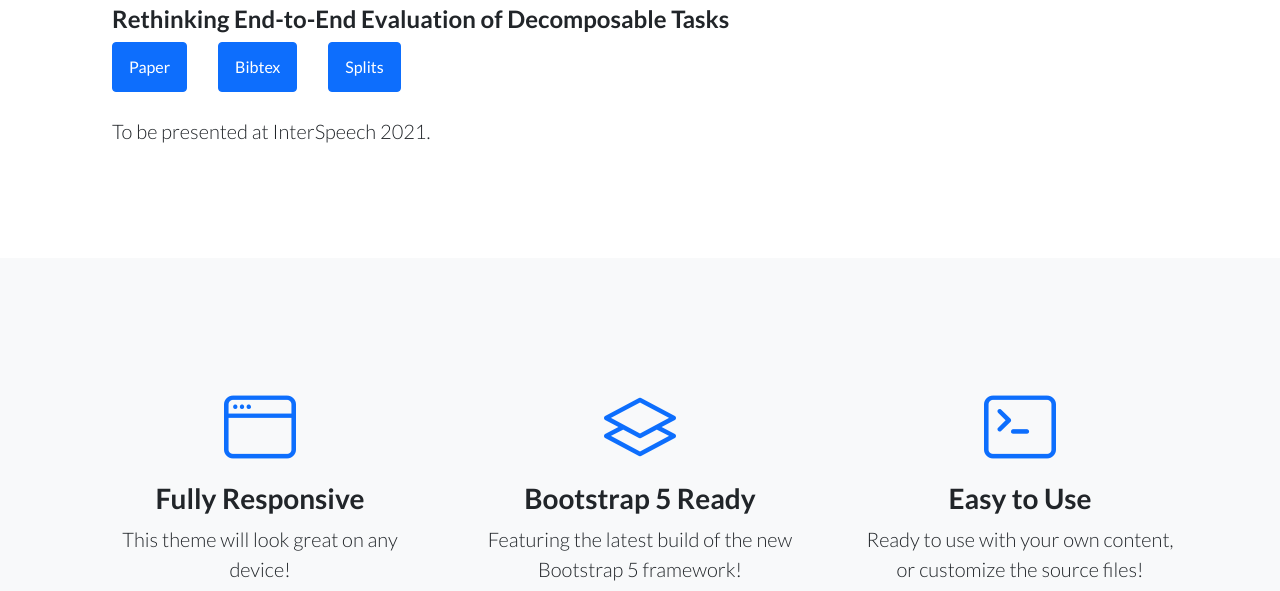
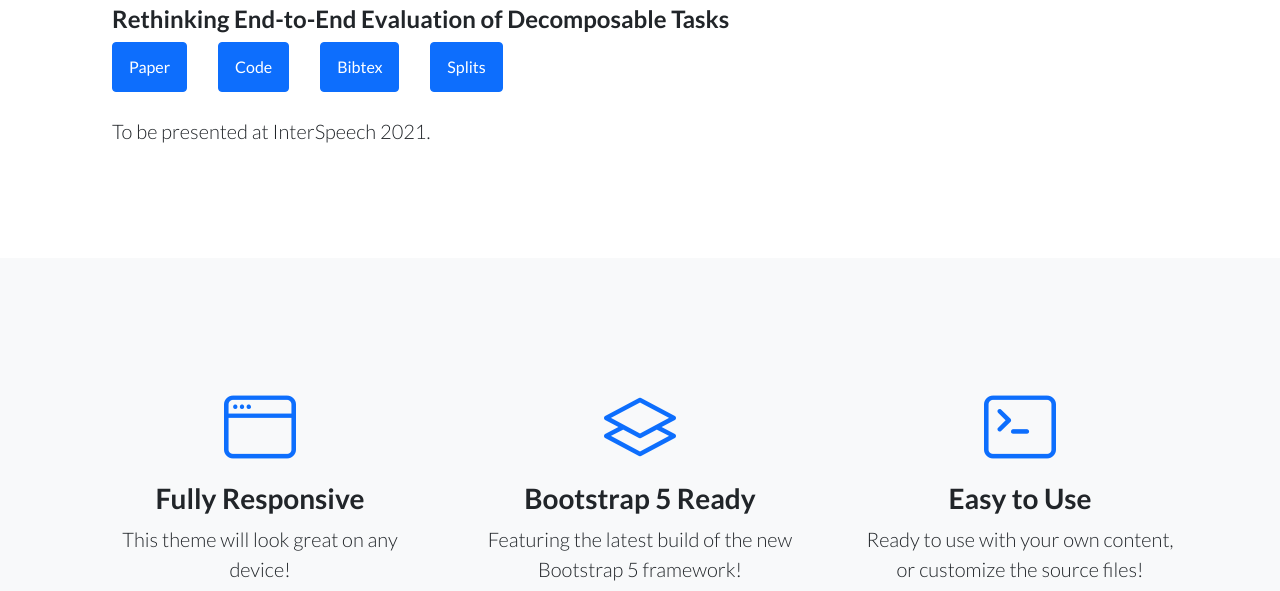
Before and after one commit to maseEval/http-mase.github.io-, a plain HTML site: page index.html in a window 1280 px wide. Shown: the part 209-800 px from the top of the page. Drawn offline with nearby package versions, Linux system fonts and the light colour scheme.

Commit message:
Add link to code

```diff
--- a/index.html
+++ b/index.html
@@ -30,6 +30,8 @@
                         <h2>Multi-Aspect Subtask Evaluation (MASE):</h2>
                         <h4>Rethinking End-to-End Evaluation of Decomposable Tasks</h4>
                   			<a class="btn btn-primary" href="#signup">Paper</a>
+                  			&nbsp;&nbsp;&nbsp;&nbsp;&nbsp;&nbsp;&nbsp;&nbsp;
+                  			<a class="btn btn-primary" href="https://github.com/maseEval/mase">Code</a>
                   			&nbsp;&nbsp;&nbsp;&nbsp;&nbsp;&nbsp;&nbsp;&nbsp;
                         <a class="btn btn-primary" href="bibtex">Bibtex</a>
                   			&nbsp;&nbsp;&nbsp;&nbsp;&nbsp;&nbsp;&nbsp;&nbsp;
```
